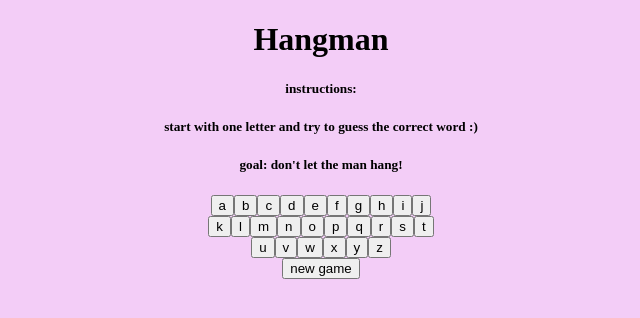
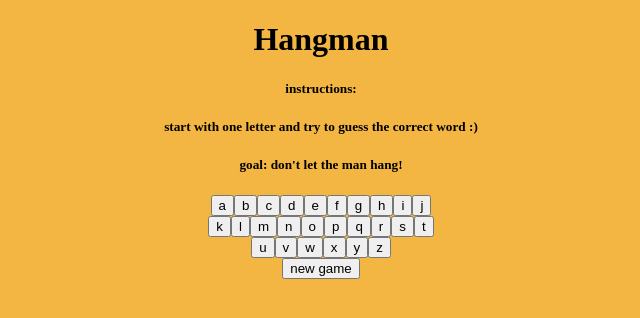
Before and after one commit to singhp1992/hangman, a React (Create React App) app in the folder hangman/: page / in a window 1280 px wide. Shown: the top 318 px of the page, without its empty margins (319-959 px from the left). Built offline with nearby package versions, Linux system fonts and the light colour scheme.

Commit message:
stick figure

```diff
--- a/hangman/src/App.css
+++ b/hangman/src/App.css
@@ -75,7 +75,7 @@ body {
 }
 
 body {
-  background: #F3CDF7;
+  background: #f4b642;
   font-family: Cabin;
 }
 
@@ -124,6 +124,3 @@ body {
     vertical-align: bottom; }
     .letter-slots .letter-slot.revealed {
       color: #d8dde9; }
-
-
-/*# sourceMappingURL=main.css.map */
```
Also changed, not shown: hangman/src/App.js (+1 -9 lines), hangman/src/stick figure.jpeg (added).
